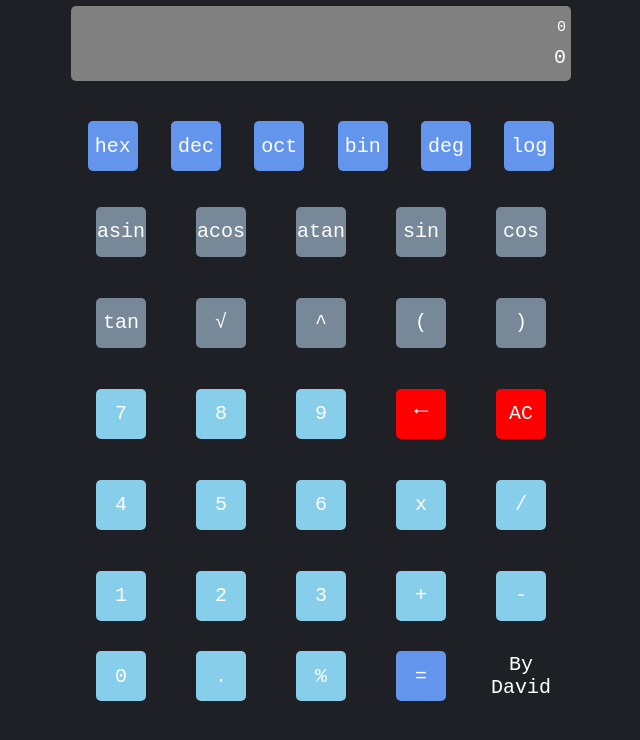
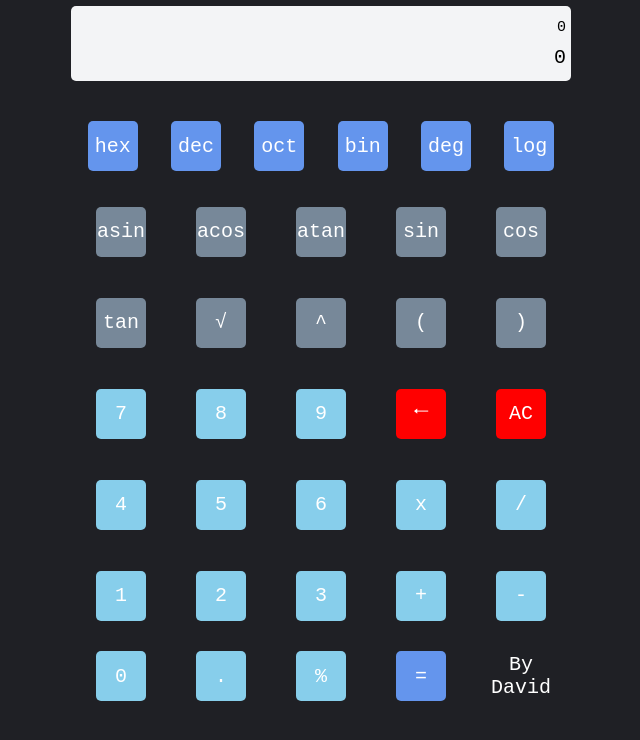
Before and after one commit to KStoums/scientist-calculator, a website: page index.html in a window 1280 px wide. Shown: the part 60-800 px from the top of the page, without its empty margins (319-959 px from the left). Drawn offline with nearby package versions, Linux system fonts and the light colour scheme; a web font is replaced by a local one.

Commit message:
Edit calculator screen color & text color

```diff
--- a/assets/css/style.css
+++ b/assets/css/style.css
@@ -42,9 +42,9 @@ main .calculator-block-screen {
     align-items: flex-end;
     height: 10%;
     width: 100%;
-    background-color: gray;
+    background-color: #F3F4F6;
     border-radius: 5px;
-    color: white;
+    color: black;
 }
 
 main #calculation {
```
